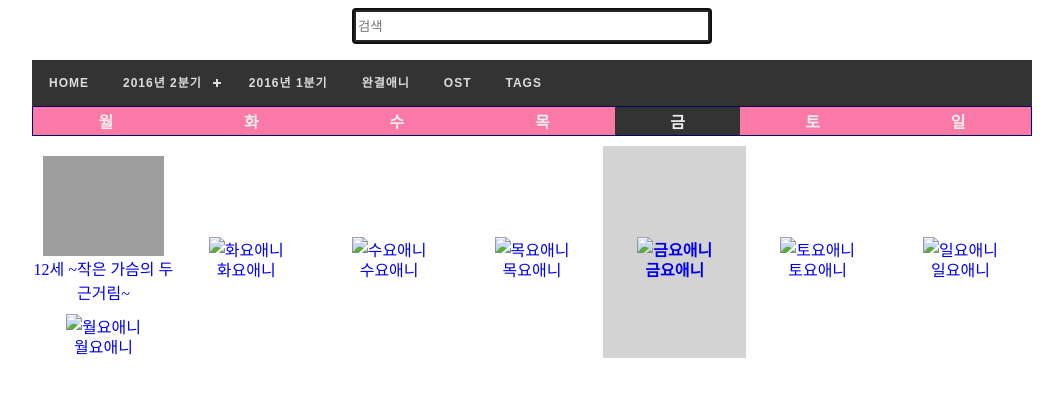
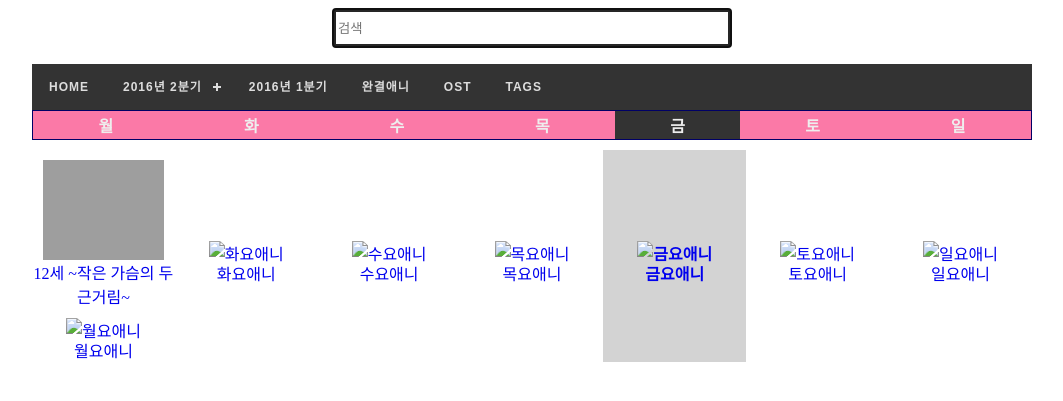
Before and after one commit to aqwerghjk/aqwerghjk, a Jekyll site: the page built from index.html, in a window 1280 px wide. Shown: the top 401 px of the page, without its empty margins (108-1171 px from the left). Built offline with Jekyll 4.4.1, drawn with Linux system fonts in a browser that asks for light colours; the list of posts is cut into pages by our own code; grey boxes are pictures that could not be loaded.

Commit message:
Update styles.css

```diff
--- a/static/css/styles.css
+++ b/static/css/styles.css
@@ -29,9 +29,9 @@ div#search {
 div#search input{
 	background: white;
     border: 4px solid #262626;
-	max-width: 360px;
+	max-width: 400px;
     width: 100%;
-	height: 36px;
+	height: 40px;
 }
 table.main{
 	height: 30px;
```
